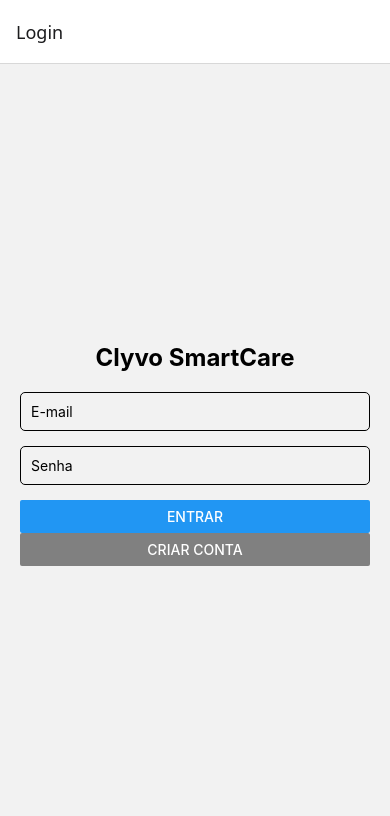
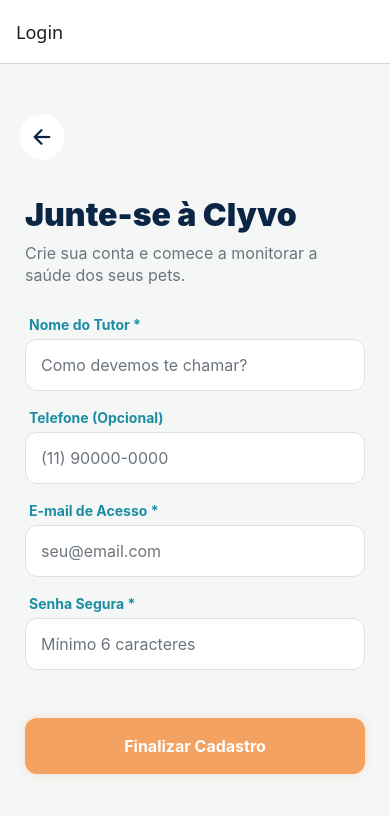
Before and after one commit to ChrisDeSousaFreitas/clyvo-care-2sem, a React Native app: screen /Login in a window 390 px wide. Shown: the top 816 px of the page. Built offline with nearby package versions, Linux system fonts and the light colour scheme; no server answers.

Commit message:
style: aplica visual moderno e paleta de cores nas telas de login e cadastro

```diff
--- a/src/screens/CadastroScreen.js
+++ b/src/screens/CadastroScreen.js
@@ -1,30 +1,68 @@
 import React, { useState } from 'react';
-import { View, TextInput, Button, StyleSheet } from 'react-native';
+import { View, TextInput, Text, StyleSheet, TouchableOpacity, ActivityIndicator } from 'react-native';
 import { useAuth } from '../hooks/useAuth';
+import { colors } from '../theme/colors';
 
-export default function CadastroScreen() {
+export default function CadastroScreen({ navigation }) {
   const [email, setEmail] = useState('');
   const [senha, setSenha] = useState('');
   const { register } = useAuth();
+  const [loading, setLoading] = useState(false);
 
   const handleCadastro = async () => {
+    setLoading(true);
     try {
       await register(email, senha);
     } catch (error) {
-      alert('Erro ao criar conta.');
+      alert('Erro ao criar conta. Tente uma senha mais forte.');
+    } finally {
+      setLoading(false);
     }
   };
 
   return (
     <View style={styles.container}>
-      <TextInput placeholder="E-mail" onChangeText={setEmail} style={styles.input} autoCapitalize="none" />
-      <TextInput placeholder="Senha" onChangeText={setSenha} style={styles.input} secureTextEntry />
-      <Button title="Cadastrar" onPress={handleCadastro} />
+      <View style={styles.logoContainer}>
+        <Text style={styles.logoText}>NOVA</Text>
+        <Text style={styles.logoSub}>CONTA</Text>
+      </View>
+
+      <TextInput
+        placeholder="E-mail"
+        onChangeText={setEmail}
+        style={styles.input}
+        autoCapitalize="none"
+        placeholderTextColor={colors.textLight}
+      />
+      <TextInput
+        placeholder="Senha (mín. 6 caracteres)"
+        onChangeText={setSenha}
+        style={styles.input}
+        secureTextEntry
+        placeholderTextColor={colors.textLight}
+      />
+
+      {/* Botão Principal: Agora é o de Cadastrar */}
+      <TouchableOpacity style={styles.btnPrimary} onPress={handleCadastro} disabled={loading}>
+        {loading ? <ActivityIndicator color="#fff" /> : <Text style={styles.btnText}>Cadastrar</Text>}
+      </TouchableOpacity>
+
+      {/* Botão Secundário: Agora serve para voltar ao Login */}
+      <TouchableOpacity onPress={() => navigation.goBack()} style={styles.btnSecondary}>
+        <Text style={styles.btnTextSecondary}>Já tenho uma conta. Voltar</Text>
+      </TouchableOpacity>
     </View>
   );
 }
 
 const styles = StyleSheet.create({
-  container: { flex: 1, justifyContent: 'center', padding: 20 },
-  input: { borderWidth: 1, padding: 10, marginBottom: 15, borderRadius: 5 }
+  container: { flex: 1, justifyContent: 'center', padding: 25, backgroundColor: colors.background },
+  logoContainer: { alignItems: 'center', marginBottom: 40 },
+  logoText: { fontSize: 42, fontWeight: '900', color: colors.secondary, letterSpacing: 2 },
+  logoSub: { fontSize: 32, fontWeight: '800', color: colors.primary, letterSpacing: 4, marginTop: -10 },
+  input: { backgroundColor: colors.surface, borderWidth: 1, borderColor: '#E0E0E0', padding: 16, marginBottom: 15, borderRadius: 12, fontSize: 16, color: colors.text, shadowColor: '#000', shadowOpacity: 0.05, shadowRadius: 5, elevation: 2 },
+  btnPrimary: { backgroundColor: colors.primary, padding: 18, borderRadius: 12, alignItems: 'center', shadowColor: colors.primary, shadowOpacity: 0.3, shadowRadius: 8, elevation: 4 },
+  btnText: { color: colors.surface, fontSize: 16, fontWeight: 'bold' },
+  btnSecondary: { marginTop: 15, padding: 15, alignItems: 'center' },
+  btnTextSecondary: { color: colors.secondary, fontSize: 16, fontWeight: '600' }
 });
--- a/src/screens/LoginScreen.js
+++ b/src/screens/LoginScreen.js
@@ -1,33 +1,77 @@
 import React, { useState } from 'react';
-import { View, TextInput, Button, Text, StyleSheet } from 'react-native';
+import { View, TextInput, Text, StyleSheet, TouchableOpacity, ActivityIndicator, ScrollView, KeyboardAvoidingView, Platform } from 'react-native';
 import { useAuth } from '../hooks/useAuth';
+import { colors } from '../theme/colors';
+import { Ionicons } from '@expo/vector-icons';
 
-export default function LoginScreen({ navigation }) {
+export default function CadastroScreen({ navigation }) {
+  const [nome, setNome] = useState('');
+  const [telefone, setTelefone] = useState('');
   const [email, setEmail] = useState('');
   const [senha, setSenha] = useState('');
-  const { login } = useAuth();
+  const { register } = useAuth();
+  const [loading, setLoading] = useState(false);
 
-  const handleLogin = async () => {
+  const handleCadastro = async () => {
+    if (!email || !senha || !nome) {
+      alert('Preencha os campos obrigatórios.');
+      return;
+    }
+    setLoading(true);
     try {
-      await login(email, senha);
+      await register(email, senha);
     } catch (error) {
-      alert('Erro ao fazer login. Verifique as credenciais.');
+      alert('Erro ao criar conta. Tente uma senha com 6+ caracteres.');
+    } finally {
+      setLoading(false);
     }
   };
 
   return (
-    <View style={styles.container}>
-      <Text style={styles.title}>Clyvo SmartCare</Text>
-      <TextInput placeholder="E-mail" onChangeText={setEmail} style={styles.input} autoCapitalize="none" />
-      <TextInput placeholder="Senha" onChangeText={setSenha} style={styles.input} secureTextEntry />
-      <Button title="Entrar" onPress={handleLogin} />
-      <Button title="Criar Conta" onPress={() => navigation.navigate('Cadastro')} color="gray" />
-    </View>
+    <KeyboardAvoidingView behavior={Platform.OS === "ios" ? "padding" : "height"} style={{ flex: 1 }}>
+      <ScrollView contentContainerStyle={styles.container}>
+
+        <TouchableOpacity style={styles.backButton} onPress={() => navigation.goBack()}>
+          <Ionicons name="arrow-back" size={24} color={colors.primary} />
+        </TouchableOpacity>
+
+        <View style={styles.header}>
+          <Text style={styles.title}>Junte-se à Clyvo</Text>
+          <Text style={styles.subtitle}>Crie sua conta e comece a monitorar a saúde dos seus pets.</Text>
+        </View>
+
+        <View style={styles.formGroup}>
+          <Text style={styles.label}>Nome do Tutor *</Text>
+          <TextInput placeholder="Como devemos te chamar?" onChangeText={setNome} style={styles.input} placeholderTextColor={colors.textLight} />
+
+          <Text style={styles.label}>Telefone (Opcional)</Text>
+          <TextInput placeholder="(11) 90000-0000" onChangeText={setTelefone} style={styles.input} keyboardType="phone-pad" placeholderTextColor={colors.textLight} />
+
+          <Text style={styles.label}>E-mail de Acesso *</Text>
+          <TextInput placeholder="seu@email.com" onChangeText={setEmail} style={styles.input} autoCapitalize="none" keyboardType="email-address" placeholderTextColor={colors.textLight} />
+
+          <Text style={styles.label}>Senha Segura *</Text>
+          <TextInput placeholder="Mínimo 6 caracteres" onChangeText={setSenha} style={styles.input} secureTextEntry placeholderTextColor={colors.textLight} />
+        </View>
+
+        <TouchableOpacity style={styles.btnPrimary} onPress={handleCadastro} disabled={loading}>
+          {loading ? <ActivityIndicator color="#fff" /> : <Text style={styles.btnText}>Finalizar Cadastro</Text>}
+        </TouchableOpacity>
+
+      </ScrollView>
+    </KeyboardAvoidingView>
   );
 }
 
 const styles = StyleSheet.create({
-  container: { flex: 1, justifyContent: 'center', padding: 20 },
-  title: { fontSize: 24, fontWeight: 'bold', marginBottom: 20, textAlign: 'center' },
-  input: { borderWidth: 1, padding: 10, marginBottom: 15, borderRadius: 5 }
+  container: { flexGrow: 1, padding: 25, backgroundColor: colors.background, justifyContent: 'center' },
+  backButton: { position: 'absolute', top: 50, left: 20, zIndex: 10, padding: 10, backgroundColor: colors.surface, borderRadius: 50, shadowColor: '#000', shadowOpacity: 0.1, elevation: 2 },
+  header: { marginTop: 60, marginBottom: 30 },
+  title: { fontSize: 32, fontWeight: '900', color: colors.primary, marginBottom: 8 },
+  subtitle: { fontSize: 16, color: colors.textLight, lineHeight: 22 },
+  formGroup: { marginBottom: 20 },
+  label: { fontSize: 14, fontWeight: 'bold', color: colors.secondary, marginBottom: 6, marginLeft: 4 },
+  input: { backgroundColor: colors.surface, borderWidth: 1, borderColor: '#E0E0E0', padding: 15, marginBottom: 18, borderRadius: 12, fontSize: 16, color: colors.text },
+  btnPrimary: { backgroundColor: colors.accent, padding: 18, borderRadius: 12, alignItems: 'center', shadowColor: colors.accent, shadowOpacity: 0.3, shadowRadius: 8, elevation: 4, marginTop: 10 },
+  btnText: { color: colors.surface, fontSize: 16, fontWeight: 'bold' }
 });
```
